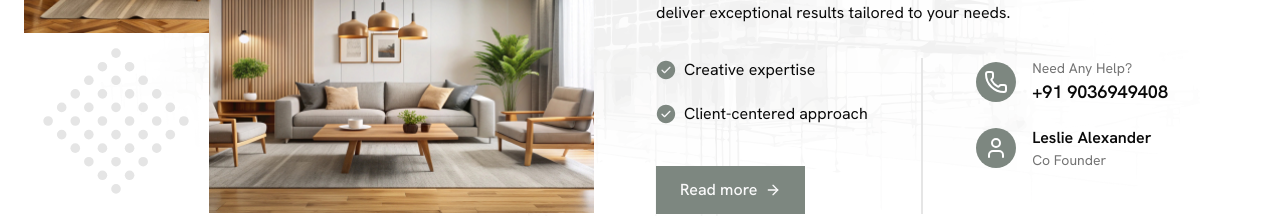
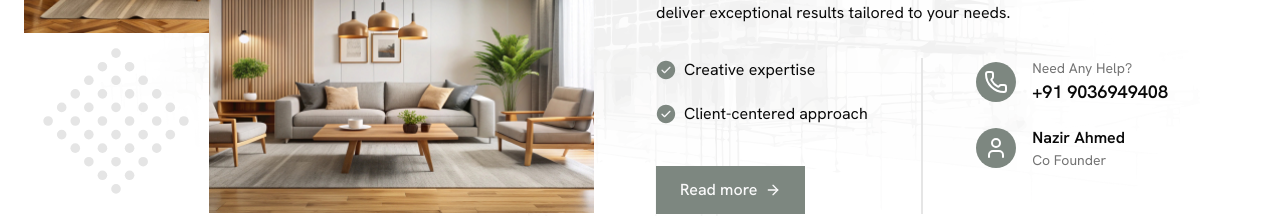
Before and after one commit to othegagan/interior, a Next.js app: page / in a window 1280 px wide. Shown: the part 1160-1376 px from the top of the page. Built offline with nearby package versions, Linux system fonts and the light colour scheme.

Commit message:
Update team member name and adjust Link component for scroll behavior

```diff
--- a/components/About.tsx
+++ b/components/About.tsx
@@ -108,7 +108,7 @@ export default function About() {
                                     <User />
                                 </div>
                                 <div>
-                                    <div className='font-semibold'>Leslie Alexander</div>
+                                    <div className='font-semibold'>Nazir Ahmed</div>
                                     <div className='text-muted-foreground text-sm'>Co Founder</div>
                                 </div>
                             </div>
--- a/components/LatestProjects.tsx
+++ b/components/LatestProjects.tsx
@@ -46,6 +46,7 @@ export default function LatestProjects() {
                 <div className='mt-6 grid w-full grid-cols-1 gap-6 md:mt-10 md:grid-cols-2 md:gap-10'>
                     {projects.map((project) => (
                         <Link
+                            scroll={false}
                             href={project.link}
                             key={project.name}
                             className='group relative isolate flex h-[350px] flex-col justify-end overflow-hidden px-8 pt-40 pb-8'>
@@ -66,7 +67,7 @@ export default function LatestProjects() {
                 </div>
 
                 <div className='mx-auto mt-6 flex w-full justify-center md:mt-10'>
-                    <Link style={{ animationDelay: '0.7s' }} className='btn-primary group' href='/other-projects'>
+                    <Link scroll={false} style={{ animationDelay: '0.7s' }} className='btn-primary group' href='/other-projects'>
                         See other projects
                         <ArrowRight className='transition-all duration-300 ease-linear group-hover:translate-x-2' />
                     </Link>
```
